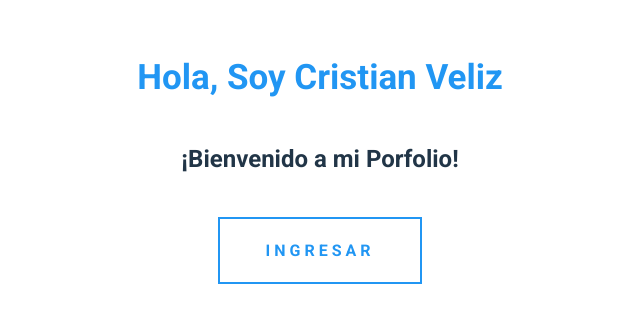
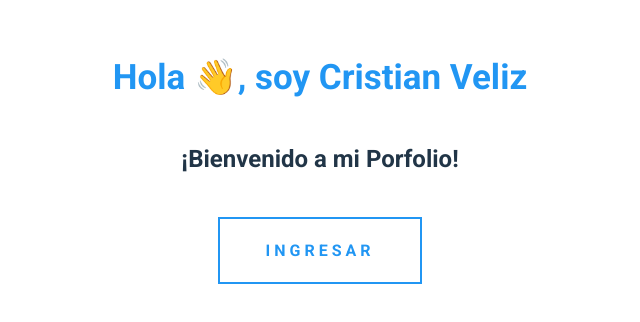
Before and after one commit to Cristian-Veliz/Porfolio-web, a React (Vite) app: page / in a window 1280 px wide. Shown: the part 230-552 px from the top of the page, without its empty margins (320-960 px from the left). Built offline with nearby package versions, Linux system fonts and the light colour scheme.

Commit message:
DeployTodoApp

```diff
--- a/src/views/Landing/Landing.jsx
+++ b/src/views/Landing/Landing.jsx
@@ -5,9 +5,8 @@ import style from "./Landing.module.css";
 function Landing() {
   return (
     <div className={style.container}>
-      {/* <img src={image} alt="imageLanding" className={style.image} /> */}
-      {/* <h1 style={{ color: "#e55743" }}>Hola, Soy Cristian Veliz</h1> */}
-      <h1 style={{ color: "#2196f3", fontSize: '35px' }}>Hola, Soy Cristian Veliz</h1>
+      {/* <h1 style={{ color: "#2196f3", fontSize: '35px' }}>▌│█║▌║▌║Hola 👋, soy Cristian ║▌║▌║█│▌ </h1> */}
+      <h1 style={{ color: "#2196f3", fontSize: '35px' }}>Hola 👋, soy Cristian Veliz </h1>
       <h2>¡Bienvenido a mi Porfolio!</h2>
       <Link to="/home">
         <button className={style.button}>Ingresar</button>
--- a/src/views/Proyects/Proyects.jsx
+++ b/src/views/Proyects/Proyects.jsx
@@ -40,7 +40,7 @@ function Proyects() {
         </p>
         <div className={style.botones}>
           <Link
-            to="https://github.com/Cristian-Veliz/ProyectoFinal"
+            to="https://github.com/Cristian-Veliz/todo-app"
             target="_blank"
             rel="noopener noreferrer"
           >
@@ -50,7 +50,7 @@ function Proyects() {
               left: "0px" }}>GitHub</button>
           </Link>
           <Link
-            to="https://vimeo.com/manage/videos/874243845"
+            to="https://todo-app-self-six.vercel.app/"
             target="_blank"
             rel="noopener noreferrer"
           >
@@ -59,7 +59,7 @@ function Proyects() {
               fontSize: "14px",
               margin: "10px",
               left: "0px" }}>
-              Video
+              Deploy
             </button>
           </Link>
         </div>
```
